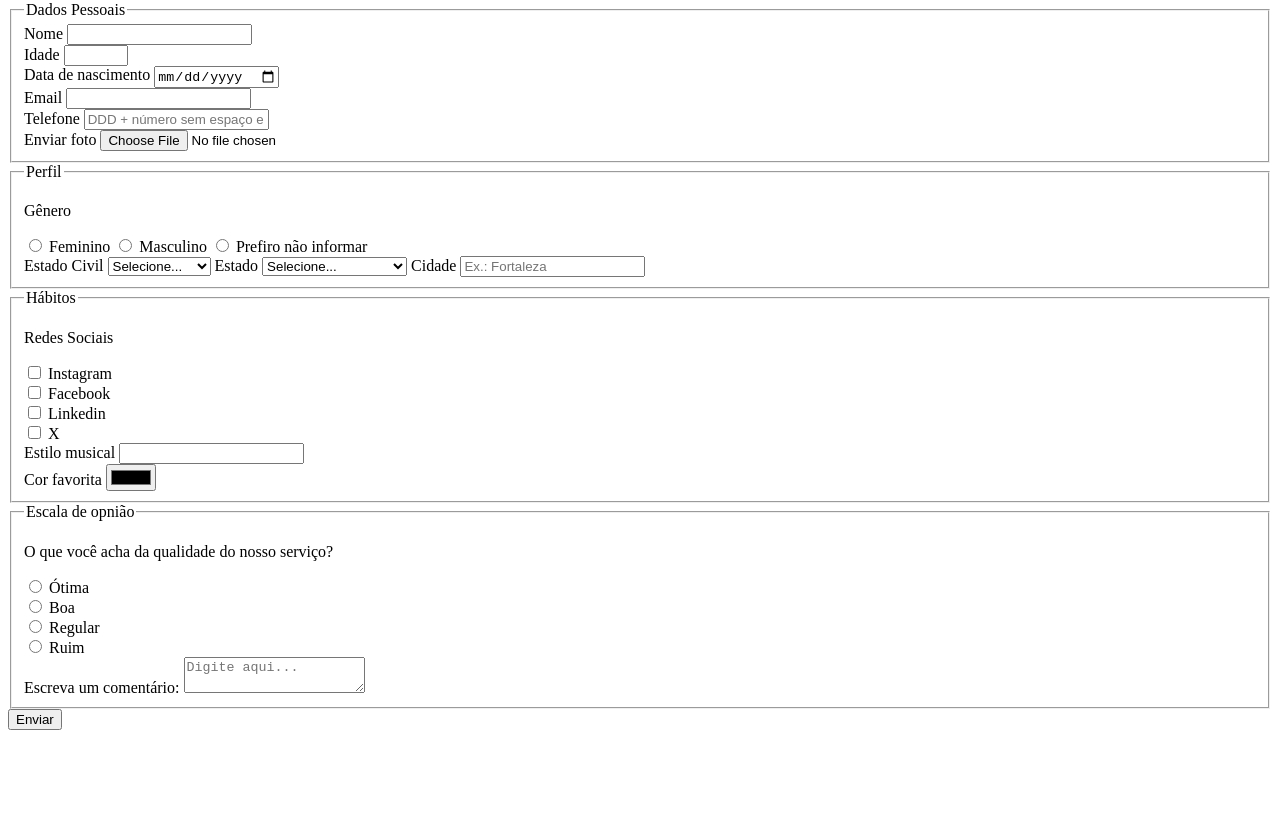
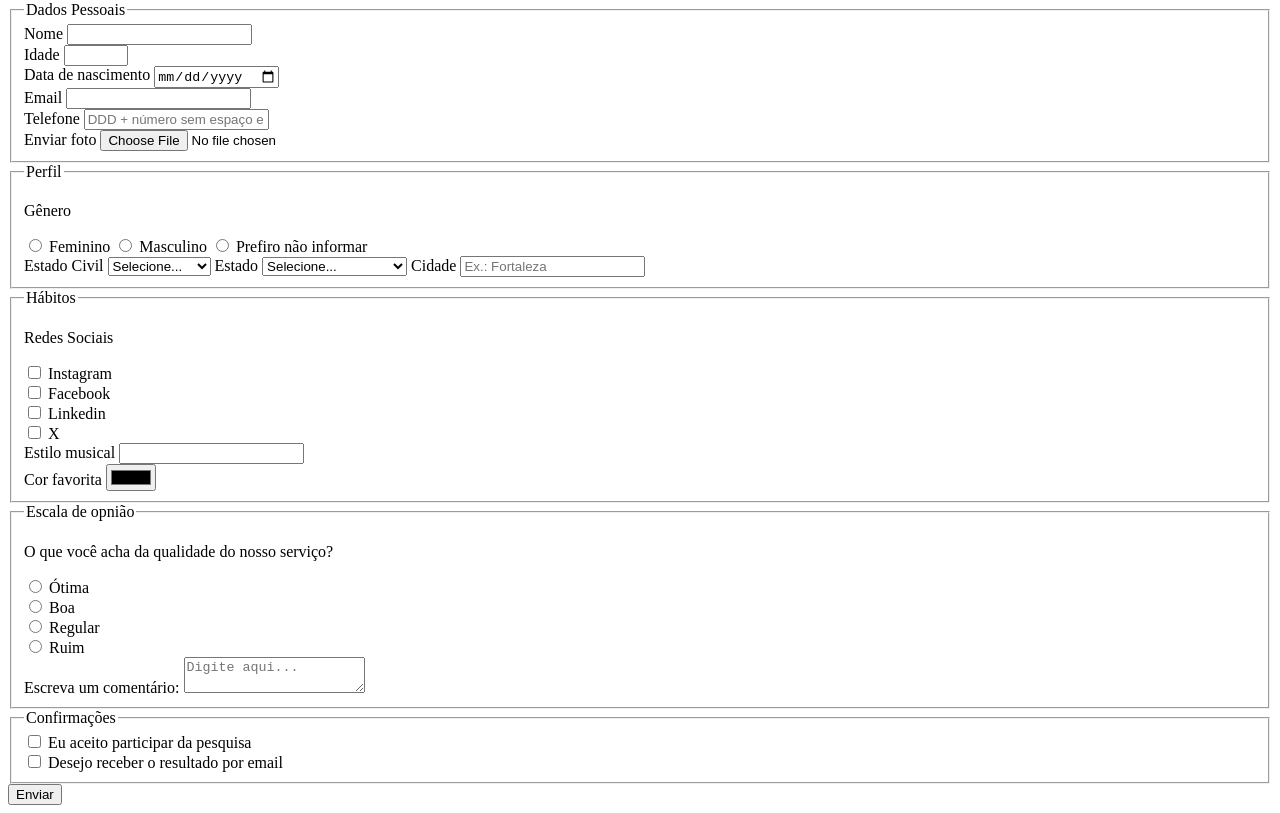
Before and after one commit to antonioelisson/pesquisa-culturama, a plain HTML site: page index.html in a window 1280 px wide. Shown: the part 79-892 px from the top of the page. Before the commit the page ends 817 px from the top, so only its background shows below. Drawn offline with Linux system fonts and the light colour scheme.

Commit message:
sessao de confirmacoes

```diff
--- a/index.html
+++ b/index.html
@@ -183,6 +183,17 @@
                 <textarea name="comentario" id="coment" placeholder="Digite aqui..."></textarea>
             </fieldset>
 
+            <fieldset>
+                <legend>Confirmações</legend>
+
+                <input type="checkbox" name="userLgpd" id="userLgpdTerm" value="accept" required>
+                <label for="userLgpdTerm">Eu aceito participar da pesquisa</label><br>
+
+                <input type="checkbox" name="userGetResult" id="getResult" value="accept">
+                <label for="userGetResult">Desejo receber o resultado por email</label>
+
+
+            </fieldset>
 
             <button type="submit">Enviar</button>
         </form>
```
